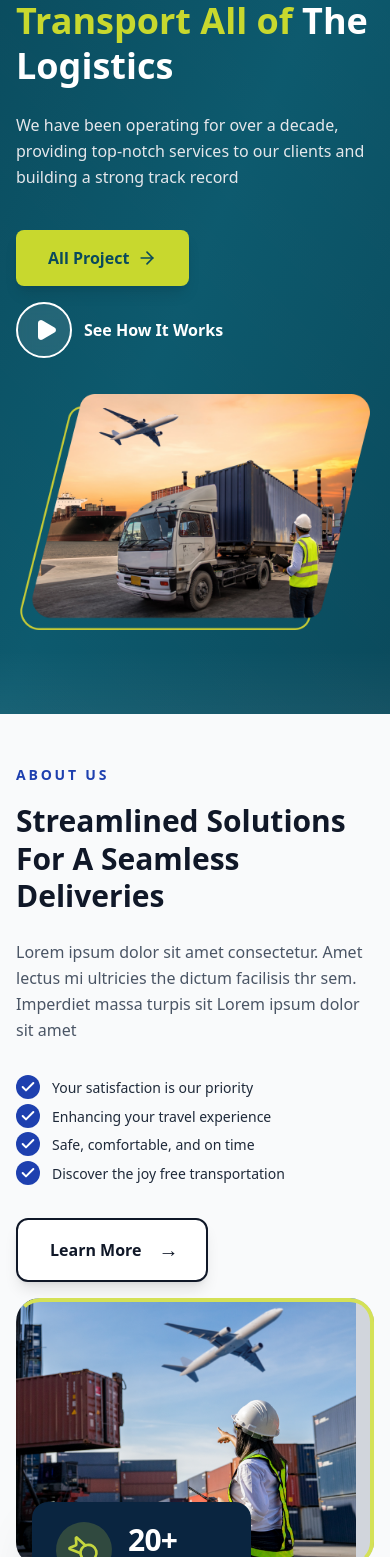
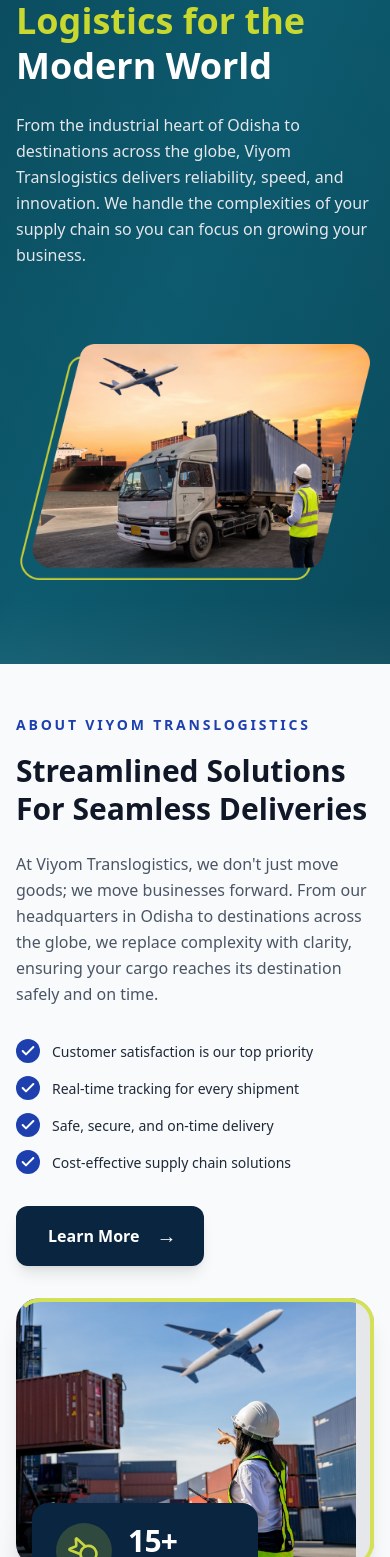
Before and after one commit to Hdhenge/viyomtranslogistics, a React (Vite) app: page / in a window 390 px wide. Shown: the part 171-1728 px from the top of the page. Built offline with nearby package versions, Linux system fonts and the light colour scheme.

Commit message:
new commite

```diff
--- a/src/components/AboutSection.jsx
+++ b/src/components/AboutSection.jsx
@@ -14,11 +14,12 @@
     threshold: 0.2
   });
 
+  // Updated features specific to Viyom Translogistics
   const features = [
-    "Your satisfaction is our priority",
-    "Enhancing your travel experience",
-    "Safe, comfortable, and on time",
-    "Discover the joy free transportation"
+    "Customer satisfaction is our top priority",
+    "Real-time tracking for every shipment",
+    "Safe, secure, and on-time delivery",
+    "Cost-effective supply chain solutions"
   ];
 
   // Animation variants
@@ -80,7 +81,7 @@
       <div className="container mx-auto px-4 lg:px-8">
 
         {/* Main Grid Layout */}
-        <div className="grid grid-cols-1 lg:grid-cols-2 gap-4 lg:gap-16 items-center">
+        <div className="grid grid-cols-1 lg:grid-cols-2 gap-8 lg:gap-16 items-center">
 
           {/* Left Side - Image with Badge */}
           <motion.div
@@ -97,7 +98,7 @@
               transition={{ duration: 0.3 }}
             >
               {/* Image with rounded corners and lime border accent */}
-              <div className="relative rounded-3xl overflow-hidden">
+              <div className="relative rounded-3xl overflow-hidden shadow-xl">
                 {/* Lime/yellow accent border */}
                 <div className="absolute top-0 right-0 w-full h-full border-4 border-transparent rounded-3xl"
                      style={{
@@ -108,16 +109,16 @@
                 </div>
 
                 {/* Placeholder for your actual image */}
-                <div className="aspect-[4/3] bg-gray-300">
+                <div className="aspect-[4/3] bg-gray-200">
                   <img
-                    src="/img/about/about-1.png"
-                    alt="Logistics worker with cargo plane"
+                    src="/img/about/about-1.png" // Replace with actual Viyom image (e.g., warehouse or truck)
+                    alt="Viyom Logistics Operations"
                     className="w-full h-full object-cover"
                   />
                 </div>
               </div>
 
-              {/* Award Badge */}
+              {/* Stats/Award Badge */}
               <motion.div
                 variants={badgeVariant}
                 initial="hidden"
@@ -130,7 +131,7 @@
                            z-10"
               >
                 <div className="flex items-center gap-4">
-                  {/* Award Icon with circular background */}
+                  {/* Icon with circular background */}
                   <motion.div
                     animate={{ rotate: [0, 360] }}
                     transition={{ duration: 20, repeat: Infinity, ease: "linear" }}
@@ -143,10 +144,10 @@
 
                   <div>
                     <div className="text-3xl md:text-4xl font-bold tracking-tight">
-                      20+
+                      15+
                     </div>
-                    <div className="text-sm text-gray-300">
-                      Winning award
+                    <div className="text-sm text-gray-300 font-medium">
+                      Years Team Exp.
                     </div>
                   </div>
                 </div>
@@ -170,7 +171,7 @@
               className="mb-4"
             >
               <span className="text-[#1e40af] font-bold text-sm md:text-base tracking-[0.2em] uppercase">
-                ABOUT US
+                ABOUT VIYOM TRANSLOGISTICS
               </span>
             </motion.div>
 
@@ -182,7 +183,7 @@
               className="text-3xl sm:text-4xl md:text-5xl lg:text-[3.5rem]
                          font-bold text-gray-900 leading-tight mb-6"
             >
-              Streamlined Solutions For A Seamless Deliveries
+              Streamlined Solutions For Seamless Deliveries
             </motion.h2>
 
             {/* Description */}
@@ -192,8 +193,10 @@
               transition={{ duration: 0.6, delay: 0.4 }}
               className="text-gray-600 text-base md:text-lg leading-relaxed mb-8 md:mb-10"
             >
-              Lorem ipsum dolor sit amet consectetur. Amet lectus mi ultricies the dictum
-              facilisis thr sem. Imperdiet massa turpis sit Lorem ipsum dolor sit amet
+              At Viyom Translogistics, we don't just move goods; we move businesses forward.
+              From our headquarters in Odisha to destinations across the globe, we replace
+              complexity with clarity, ensuring your cargo reaches its destination safely
+              and on time.
             </motion.p>
 
             {/* Feature List with Checkmarks - 2 columns */}
@@ -201,7 +204,7 @@
               variants={staggerContainer}
               initial="hidden"
               animate={inView ? "visible" : "hidden"}
-              className="grid grid-cols-1 sm:grid-cols-2 gap-1 md:gap-3 mb-8 md:mb-10"
+              className="grid grid-cols-1 sm:grid-cols-2 gap-3 mb-8 md:mb-10"
             >
               {features.map((feature, index) => (
                 <motion.div
@@ -235,11 +238,11 @@
                 whileHover={{ scale: 1.02, x: 5 }}
                 whileTap={{ scale: 0.98 }}
                 className="inline-flex items-center gap-3
-                           bg-white text-gray-900
+                           bg-[#0a2540] text-white
                            px-8 md:px-10 py-4
-                           rounded-xl border-2 border-gray-900
+                           rounded-xl
                            font-semibold text-base md:text-lg
-                           shadow-lg hover:shadow-xl
+                           shadow-lg hover:shadow-xl hover:bg-[#1e40af]
                            transition-all duration-300
                            group"
               >
--- a/src/components/HeroSection.jsx
+++ b/src/components/HeroSection.jsx
@@ -38,9 +38,9 @@
               transition={{ delay: 0.3 }}
               className="text-4xl md:text-5xl lg:text-6xl xl:text-7xl font-bold leading-tight"
             >
-              Fast Furious{' '}
-              <span className="text-[#c8d82e]">Transport All of</span>{' '}
-              The Logistics
+              Redefining  {' '}
+              <span className="text-[#c8d82e]">Logistics for the</span>{' '}
+              Modern World
             </motion.h1>
 
             {/* Description */}
@@ -50,7 +50,7 @@
               transition={{ delay: 0.4 }}
               className="text-gray-200 text-base md:text-lg max-w-xl leading-relaxed"
             >
-              We have been operating for over a decade, providing top-notch services to our clients and building a strong track record
+              From the industrial heart of Odisha to destinations across the globe, Viyom Translogistics delivers reliability, speed, and innovation. We handle the complexities of your supply chain so you can focus on growing your business.
             </motion.p>
 
             {/* CTA Buttons */}
@@ -60,9 +60,8 @@
               transition={{ delay: 0.5 }}
               className="flex flex-col sm:flex-row items-start sm:items-center gap-4 pt-4"
             >
-              <button className="group bg-[#c8d82e] text-[#0a4a5c] px-8 py-4 rounded-lg font-semibold hover:bg-[#d4e345] transition-all duration-300 flex items-center gap-2 shadow-lg hover:shadow-xl transform hover:-translate-y-0.5">
-                All Project
-                <ArrowRight className="w-5 h-5 group-hover:translate-x-1 transition-transform" />
+              {/* <button className="group bg-[#c8d82e] text-[#0a4a5c] px-8 py-4 rounded-lg font-semibold hover:bg-[#d4e345] transition-all duration-300 flex items-center gap-2 shadow-lg hover:shadow-xl transform hover:-translate-y-0.5">
+                Cantact Us
               </button>
 
               <button className="group flex items-center gap-3 text-white hover:text-[#c8d82e] transition-colors duration-300">
@@ -70,7 +69,7 @@
                   <Play className="w-6 h-6 ml-1" fill="currentColor" />
                 </div>
                 <span className="font-semibold text-base">See How It Works</span>
-              </button>
+              </button> */}
             </motion.div>
           </motion.div>
 
--- a/src/components/ServicesSection.jsx
+++ b/src/components/ServicesSection.jsx
@@ -1,92 +1,102 @@
 import React from 'react';
+import { Warehouse, Plane, Network, Clock, ArrowRight } from 'lucide-react';
 
 const ServicesSectionSimple = () => {
   const services = [
     {
-      icon: (
-        <svg className="w-6 h-6" fill="none" stroke="currentColor" viewBox="0 0 24 24">
-          <path strokeLinecap="round" strokeLinejoin="round" strokeWidth="2" d="M5 13l4 4L19 7" />
-        </svg>
-      ),
+      icon: <Warehouse className="w-6 h-6" />,
       title: "Warehouse & Storage Solutions",
-      description: "Secure facilities with real-time inventory tracking"
+      description: "Secure facilities with real-time inventory tracking and management."
     },
     {
-      icon: (
-        <svg className="w-6 h-6" fill="none" stroke="currentColor" viewBox="0 0 24 24">
-          <path strokeLinecap="round" strokeLinejoin="round" strokeWidth="2" d="M5 13l4 4L19 7" />
-        </svg>
-      ),
+      icon: <Plane className="w-6 h-6" />,
       title: "Freight Transportation",
-      description: "Ground, air, and sea shipping worldwide"
+      description: "Comprehensive ground, air, and ocean shipping across the globe."
     },
     {
-      icon: (
-        <svg className="w-6 h-6" fill="none" stroke="currentColor" viewBox="0 0 24 24">
-          <path strokeLinecap="round" strokeLinejoin="round" strokeWidth="2" d="M5 13l4 4L19 7" />
-        </svg>
-      ),
+      icon: <Network className="w-6 h-6" />,
       title: "Supply Chain Optimization",
-      description: "Complete supply chain planning and management"
+      description: "End-to-end planning to streamline operations and reduce costs."
     },
     {
-      icon: (
-        <svg className="w-6 h-6" fill="none" stroke="currentColor" viewBox="0 0 24 24">
-          <path strokeLinecap="round" strokeLinejoin="round" strokeWidth="2" d="M5 13l4 4L19 7" />
-        </svg>
-      ),
+      icon: <Clock className="w-6 h-6" />,
       title: "Express & Same-Day Delivery",
-      description: "Fast delivery for time-sensitive shipments"
+      description: "Priority logistics for time-sensitive shipments that can't wait."
     }
   ];
 
   return (
     <section className="bg-gray-50 py-16 px-4 sm:px-6 lg:px-8">
       <div className="max-w-7xl mx-auto">
-        <div className="grid grid-cols-1 lg:grid-cols-2 gap-12 items-center">
+        <div className="grid grid-cols-1 lg:grid-cols-2 gap-12 lg:gap-20 items-center">
+
           {/* Left Side - Text Content */}
-          <div>
-            <p className="text-sm text-lime-500 uppercase tracking-wide font-semibold mb-3">
-              WHAT WE DO
-            </p>
-            <h2 className="text-3xl md:text-4xl font-bold text-gray-900 mb-6">
-              Professional Logistics Services
+          <div className="order-2 lg:order-1">
+            <div className="flex items-center gap-2 mb-3">
+              <span className="h-0.5 w-8 bg-[#d4e157]"></span>
+              <p className="text-sm text-[#1e40af] uppercase tracking-wider font-bold">
+                WHAT WE DO
+              </p>
+            </div>
+
+            <h2 className="text-3xl md:text-4xl lg:text-5xl font-bold text-gray-900 mb-6 leading-tight">
+              Professional Logistics <br className="hidden md:block"/> Services
             </h2>
-            <p className="text-gray-600 mb-8 leading-relaxed">
-              From warehousing to worldwide shipping, we provide comprehensive logistics solutions that keep your business moving forward with efficiency and reliability.
+
+            <p className="text-gray-600 text-lg mb-8 leading-relaxed">
+              From warehousing to worldwide shipping, Viyom Translogistics provides
+              comprehensive solutions that keep your business moving forward with efficiency
+              and reliability.
             </p>
 
             {/* Services List */}
-            <div className="space-y-4 mb-8">
+            <div className="space-y-6 mb-10">
               {services.map((service, index) => (
-                <div key={index} className="flex items-start bg-white p-4 rounded-lg shadow-sm">
+                <div
+                  key={index}
+                  className="flex items-start bg-white p-5 rounded-xl shadow-sm border border-gray-100 hover:shadow-md transition-shadow duration-300"
+                >
                   <div className="flex-shrink-0">
-                    <div className="w-8 h-8 bg-lime-500 rounded-full flex items-center justify-center text-white">
+                    <div className="w-12 h-12 bg-[#ecfccb] rounded-full flex items-center justify-center text-[#4d7c0f]">
                       {service.icon}
                     </div>
                   </div>
-                  <div className="ml-4">
-                    <h4 className="font-semibold text-gray-900 mb-1">{service.title}</h4>
-                    <p className="text-gray-600 text-sm">{service.description}</p>
+                  <div className="ml-5">
+                    <h4 className="font-bold text-gray-900 text-lg mb-1">{service.title}</h4>
+                    <p className="text-gray-600 text-sm leading-relaxed">{service.description}</p>
                   </div>
                 </div>
               ))}
             </div>
 
             {/* CTA Button */}
-            <button className="bg-lime-500 hover:bg-lime-600 text-white font-semibold px-8 py-3 rounded-lg transition-colors duration-200">
+            <button className="group inline-flex items-center gap-2 bg-[#0a2540] hover:bg-[#1e40af] text-white font-semibold px-8 py-4 rounded-xl transition-all duration-300 shadow-lg hover:shadow-xl hover:-translate-y-1">
               Explore Our Services
+              <ArrowRight className="w-5 h-5 group-hover:translate-x-1 transition-transform" />
             </button>
           </div>
 
           {/* Right Side - Image */}
-          <div className="relative lg:order-last order-first">
-            <img
-              src="https://images.unsplash.com/photo-1566576721346-d4a3b4eaeb55?w=800"
-              alt="Logistics warehouse operations"
-              className="w-full h-[550px] object-cover rounded-2xl shadow-2xl"
-            />
+          <div className="relative order-1 lg:order-2">
+            {/* Decorative Border Element */}
+            <div className="absolute -inset-4 border-2 border-[#d4e157] rounded-3xl z-0 hidden lg:block translate-x-4 translate-y-4"></div>
+
+            <div className="relative rounded-2xl overflow-hidden shadow-2xl z-10">
+              <img
+                src="https://images.unsplash.com/photo-1586528116311-ad8dd3c8310d?ixlib=rb-4.0.3&auto=format&fit=crop&w=1000&q=80"
+                alt="Viyom Logistics Warehouse Operations"
+                className="w-full h-[600px] object-cover hover:scale-105 transition-transform duration-700"
+              />
+
+              {/* Overlay Content */}
+              <div className="absolute bottom-0 left-0 w-full bg-gradient-to-t from-black/80 via-black/40 to-transparent p-8">
+                <p className="text-white font-medium text-lg">
+                  "Streamlining global trade through innovation."
+                </p>
+              </div>
+            </div>
           </div>
+
         </div>
       </div>
     </section>
--- a/src/pages/About.jsx
+++ b/src/pages/About.jsx
@@ -34,7 +34,7 @@
         </svg>
       ),
       title: "Customer Focus",
-      description: "Your success is our priority with personalized service and 24/7 support."
+      description: "Your success is our priority with personalized service and dedicated support."
     },
     {
       icon: (
@@ -49,24 +49,19 @@
 
   const team = [
     {
-      name: "John Anderson",
-      position: "Chief Executive Officer",
+      name: "Sudhir Nath",
+      position: "Director",
       image: "https://images.unsplash.com/photo-1560250097-0b93528c311a?w=400"
     },
     {
-      name: "Sarah Mitchell",
-      position: "Operations Director",
+      name: "Urmila Manoj Shingade",
+      position: "Director",
       image: "https://images.unsplash.com/photo-1573496359142-b8d87734a5a2?w=400"
     },
     {
-      name: "Michael Chen",
-      position: "Logistics Manager",
+      name: "Suresh Kumar S",
+      position: "Regional Head (Visakhapatnam)",
       image: "https://images.unsplash.com/photo-1519085360753-af0119f7cbe7?w=400"
-    },
-    {
-      name: "Emily Rodriguez",
-      position: "Customer Relations Head",
-      image: "https://images.unsplash.com/photo-1580489944761-15a19d654956?w=400"
     }
   ];
 
@@ -107,13 +102,13 @@
                 Building the Future of Logistics
               </h2>
               <p className="text-gray-600 mb-4 leading-relaxed">
-                Founded in 2010, we started with a simple mission: to revolutionize the logistics industry through innovation, technology, and exceptional customer service. Over the past 15 years, we've grown from a small local operation to a global logistics powerhouse.
+                Viyom Translogistics Private Limited was established in 2025 with a clear and ambitious mission: to revolutionize the logistics industry through digital innovation and unwavering commitment to service. Headquartered in the industrial heart of Odisha, we are a rapidly emerging force in the Indian supply chain sector.
               </p>
               <p className="text-gray-600 mb-6 leading-relaxed">
-                Today, we serve over 500 clients across 25 countries, handling everything from warehousing and inventory management to international freight and last-mile delivery. Our commitment to excellence has made us a trusted partner for businesses of all sizes.
+                Though a young company, we are built on a foundation of deep industry expertise. Our leadership team brings decades of combined experience in freight forwarding, warehousing, and supply chain management. What started as a vision to simplify complex trade routes has quickly evolved into a trusted partnership for businesses across India.
               </p>
               <p className="text-gray-600 leading-relaxed">
-                We continue to invest in cutting-edge technology, expand our global network, and train our team to deliver world-class logistics solutions that drive our clients' success.
+                Today, we are aggressively expanding our footprint, serving clients in retail, industrial, and personal sectors. From pan-India trucking to international freight forwarding, we handle every shipment with precision. We continue to invest in cutting-edge tracking technology and expand our network to deliver world-class logistics solutions that drive our clients' success.
               </p>
             </div>
           </div>
@@ -149,7 +144,7 @@
               </div>
               <h3 className="text-2xl font-bold text-gray-900 mb-4">Our Mission</h3>
               <p className="text-gray-600 leading-relaxed">
-                To provide innovative, reliable, and efficient logistics solutions that empower businesses to grow and succeed in the global marketplace. We strive to exceed expectations through continuous improvement and unwavering commitment to quality.
+                To provide innovative, reliable, and efficient logistics solutions that empower businesses to grow and succeed in the global marketplace. We strive to exceed expectations through continuous improvement and an unwavering commitment to quality.
               </p>
             </div>
 
@@ -163,7 +158,7 @@
               </div>
               <h3 className="text-2xl font-bold text-gray-900 mb-4">Our Vision</h3>
               <p className="text-gray-600 leading-relaxed">
-                To be the world's most trusted logistics partner, recognized for innovation, sustainability, and exceptional service. We envision a future where seamless global commerce is accessible to all, powered by smart technology and human expertise.
+                To be India's most trusted logistics partner, recognized for innovation, sustainability, and exceptional service. We envision a future where seamless global commerce is accessible to all, powered by smart technology and human expertise.
               </p>
             </div>
           </div>
@@ -215,9 +210,9 @@
             </p>
           </div>
 
-          <div className="grid grid-cols-1 sm:grid-cols-2 lg:grid-cols-4 gap-8">
+          <div className="flex flex-wrap justify-center gap-8">
             {team.map((member, index) => (
-              <div key={index} className="group">
+              <div key={index} className="group w-full sm:w-[calc(50%-1rem)] lg:w-[calc(25%-1.5rem)]">
                 <div className="relative overflow-hidden rounded-xl mb-4">
                   <img
                     src={member.image}
@@ -233,6 +228,7 @@
               </div>
             ))}
           </div>
+
         </div>
       </section>
 
--- a/src/pages/Contact.jsx
+++ b/src/pages/Contact.jsx
@@ -95,8 +95,7 @@
           <div className="bg-white p-8 rounded-lg shadow-sm h-fit">
             <h2 className="text-xl font-bold text-gray-900 mb-4">Contact Info</h2>
             <p className="text-sm text-gray-600 mb-6">
-              Veetoque sit amet, consectetur adipiscing conduit praesent
-              blandit lorem sign dia.
+              We are dedicated to delivering excellence in every shipment. Whether you have a question about our services, need a customized freight quote, or want to track your cargo, our team is here to assist you 24/7.
             </p>
 
             {/* Phone */}
@@ -109,7 +108,7 @@
                 </div>
                 <h3 className="font-semibold text-gray-900">Phone</h3>
               </div>
-              <p className="text-sm text-gray-600 ml-11">012-345-6789(02)</p>
+              <p className="text-sm text-gray-600 ml-11">95552 33768</p>
               <p className="text-sm text-gray-600 ml-11">0123-123-3456</p>
             </div>
 
@@ -124,7 +123,7 @@
                 <h3 className="font-semibold text-gray-900">Email</h3>
               </div>
               <p className="text-sm text-gray-600 ml-11">Company@gmail.com</p>
-              <p className="text-sm text-gray-600 ml-11">info.123@gmail.com</p>
+              <p className="text-sm text-gray-600 ml-11">info@viyomtranslogistics.com</p>
             </div>
 
             {/* Location */}
@@ -139,10 +138,9 @@
                 <h3 className="font-semibold text-gray-900">Location</h3>
               </div>
               <p className="text-sm text-gray-600 ml-11">
-                4478 Washington Ave, Manchester, Kentucky 39495
-              </p>
-              <p className="text-sm text-gray-600 ml-11">
-                1921 Thornridge Cir. Shiloh, Hawaii 81063
+                Plot No. 1052/1732, Khata No. 109/215,
+                Talabeda, Talcher, Angul,
+                Odisha, India - 759100
               </p>
             </div>
           </div>
@@ -151,7 +149,7 @@
         {/* Map Section */}
         <div className="mt-8 rounded-lg overflow-hidden shadow-sm">
           <iframe
-            src="https://www.google.com/maps/embed?pb=!1m18!1m12!1m3!1d3022.1841371951754!2d-73.98784368459395!3d40.74844097932847!2m3!1f0!2f0!3f0!3m2!1i1024!2i768!4f13.1!3m3!1m2!1s0x89c259a9b3117469%3A0xd134e199a405a163!2sEmpire%20State%20Building!5e0!3m2!1sen!2sus!4v1620000000000!5m2!1sen!2sus"
+            src="https://www.google.com/maps/embed?pb=!1m18!1m12!1m3!1d3726.0600700635223!2d85.21424107502918!3d20.950102680679578!2m3!1f0!2f0!3f0!3m2!1i1024!2i768!4f13.1!3m3!1m2!1s0x3a18b500727551a1%3A0xa6aa8dee76255d14!2sTalcher%2CAngul!5e0!3m2!1sen!2sin!4v1765354174102!5m2!1sen!2sin"
             width="100%"
             height="400"
             style={{ border: 0 }}
```
